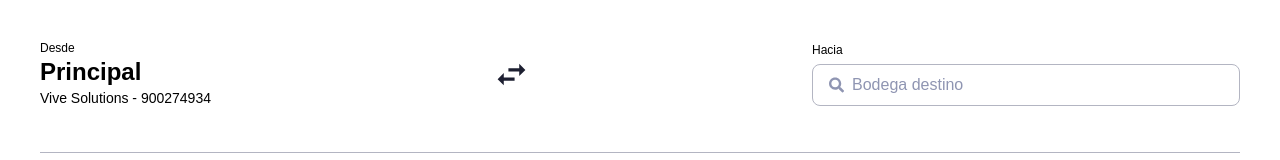
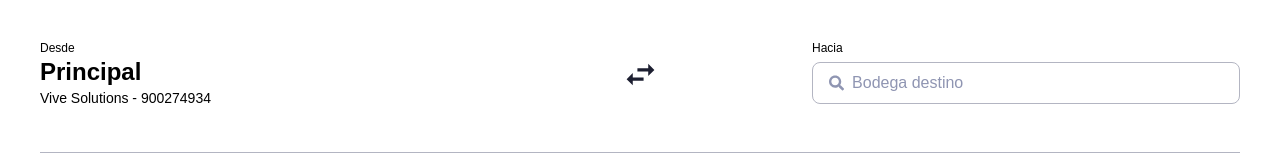
Before and after one commit to andreszapataq/react-inventory-2, a React (Create React App) app: page /despacho/1 in a window 1280 px wide. Shown: the top 160 px of the page. Built offline with nearby package versions, Linux system fonts and the light colour scheme.

Commit message:
done HeaderDespacho swap

```diff
--- a/src/components/HeaderDespacho.js
+++ b/src/components/HeaderDespacho.js
@@ -1,18 +1,26 @@
-import { MdOutlineSwapHorizontalCircle, MdSwapHorizontalCircle, MdSwapHoriz } from 'react-icons/md'
+import { useState } from 'react'
+import { MdSwapHoriz } from 'react-icons/md'
 import { FaSearch } from 'react-icons/fa'
 
 const HeaderDespacho = () => {
+  const [reverse, setReverse] = useState(false)
+
+  const handleSwap = () => {
+    setReverse(!reverse)
+  }
+
   return (
-    <div className="flex justify-between items-center">
-      <div>
+    // <div className={`flex justify-between items-center ${reverse ? `flex-row-reverse` : ''}`}>
+    <div className='grid grid-cols-3'>
+      <div className={`w-[428px] ${reverse ? `order-last justify-self-end ` : `order-first`}`}>
         <p className='font-light text-xs'>Desde</p>
         <p className='font-semibold text-2xl'>Principal</p>
         <p className='font-light text-sm'>Vive Solutions - 900274934</p>
       </div>
-      {/* <MdOutlineSwapHorizontalCircle size={37} className="fill-raisin-black cursor-pointer" /> */}
-      {/* <MdSwapHorizontalCircle size={37} className="fill-raisin-black cursor-pointer" /> */}
-      <MdSwapHoriz size={37} className="fill-raisin-black cursor-pointer" />
-      <div>
+      <div className='justify-self-center self-center'>
+        <MdSwapHoriz size={37} className="fill-raisin-black cursor-pointer" onClick={handleSwap} />
+      </div>
+      <div className={reverse ? `order-first` : `order-last justify-self-end`}>
         <p className='font-light text-xs mb-1.5'>Hacia</p>
         <div className='w-[428px]'>
           <div className="flex items-center px-4 py-2 border border-cadet-blue-crayola rounded-lg focus-within:border-transparent focus-within:outline outline-blue-700">
--- a/src/components/ResumenCard.js
+++ b/src/components/ResumenCard.js
@@ -1,4 +1,3 @@
-import { FaRegShareSquare } from "react-icons/fa"
 import { MdIosShare } from "react-icons/md"
 
 import Button from "./Button"
@@ -15,7 +14,6 @@ const ResumenCard = () => {
           <p className="text-xs"><span className="font-semibold">Cliente: </span>Implameq S.A.S.</p>
           <div className="flex justify-between items-center">
             <p className="text-xs"><span className="font-semibold">Ciudad: </span>Cali</p>
-            {/* <FaRegShareSquare className="cursor-pointer" /> */}
             <MdIosShare className="fill-[#bfbfbf] cursor-pointer" />
           </div>
         </div>
```
